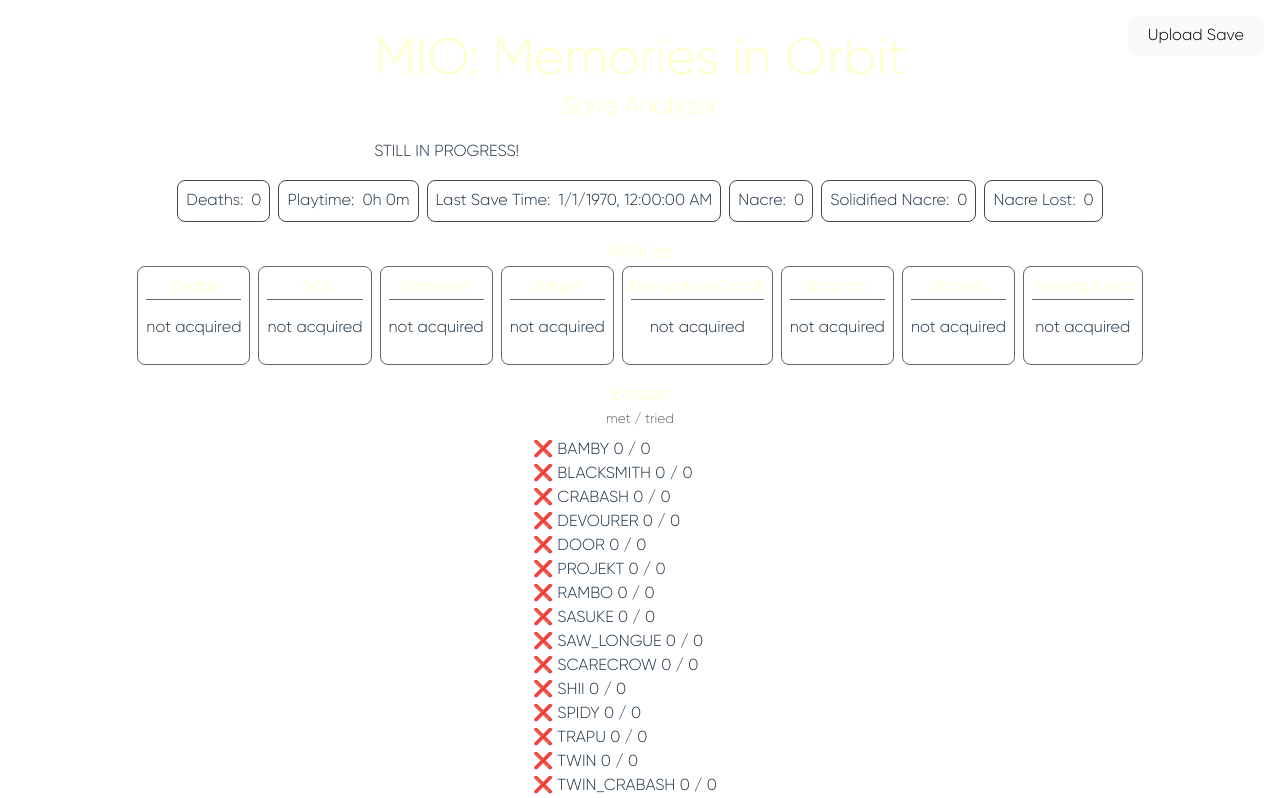
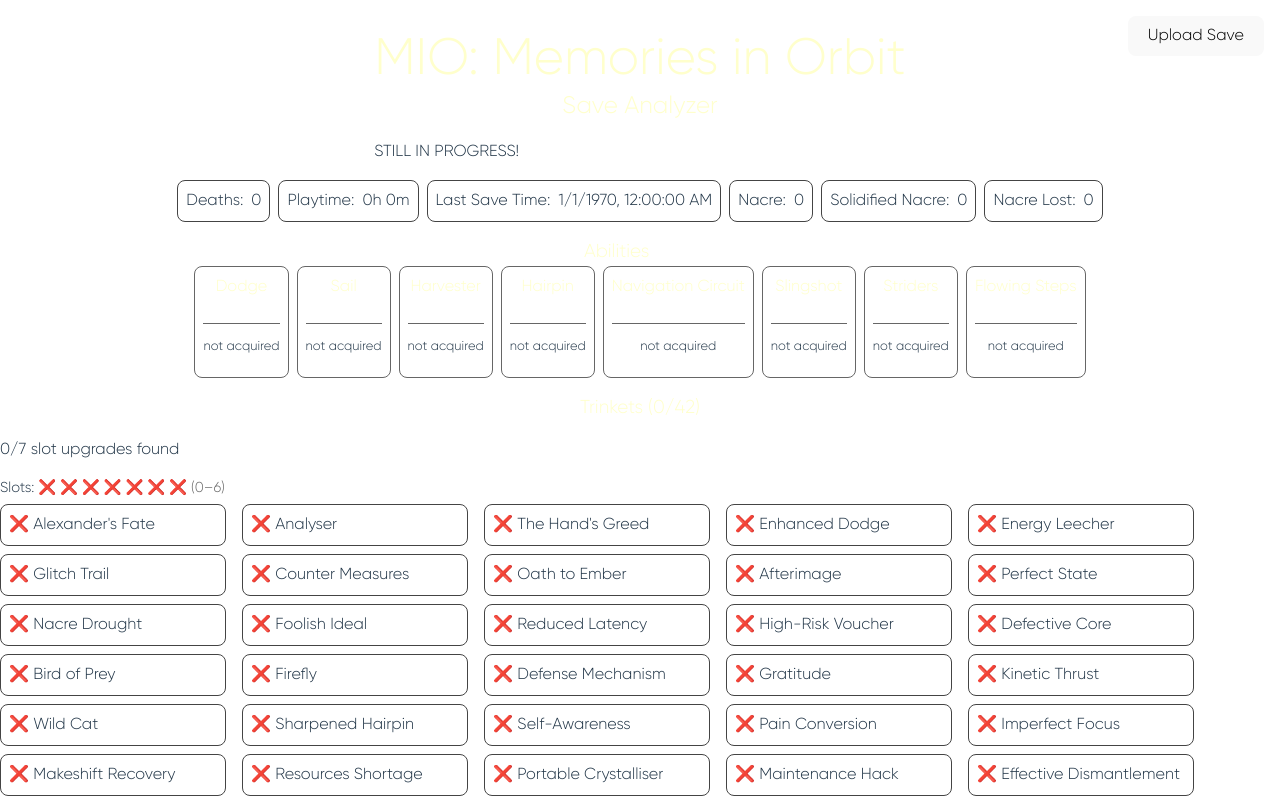
Before and after one commit to The-Black-Lodge/mio-save-analyzer, a React (Vite) app: page / in a window 1280 px wide. Shown: the top 798 px of the page. Built offline with nearby package versions, Linux system fonts and the light colour scheme.

Commit message:
ability styling

```diff
--- a/src/App.jsx
+++ b/src/App.jsx
@@ -16,8 +16,8 @@
         <SavePicker />
         <SaveStats />
         <Unlocks />
+        <Trinkets />
         <Bosses />
-        <Trinkets />
         <Candles />
         <ShieldFragments />
         <Carcasses />
--- a/src/components/Unlocks.jsx
+++ b/src/components/Unlocks.jsx
@@ -11,7 +11,9 @@
       }}
     >
       <h4>{label}</h4>
-      <p>{acquired ? "acquired" : "not acquired"}</p>
+      <p style={{ fontSize: "0.8rem" }}>
+        {acquired ? "acquired" : "not acquired"}
+      </p>
     </div>
   )
 }
@@ -28,7 +30,12 @@
         padding: "1rem",
       }}
     >
-      <h3>Abilities</h3>
+      <h3>
+        Abilities{" "}
+        <span style={{ color: "white" }}>
+          ({acquiredUnlocks.length}/{Object.keys(allUnlocks).length})
+        </span>
+      </h3>
       <div style={{ display: "flex", gap: "0.5rem" }}>
         {Object.entries(allUnlocks).map(([key, value]) => (
           <Ability
--- a/src/index.css
+++ b/src/index.css
@@ -12,7 +12,7 @@
   font-weight: 400;
 
   color-scheme: light dark;
-  color: rgba(255, 255, 255, 0.87);
+  color: white;
   background-color: #242424;
 
   font-synthesis: none;
@@ -84,6 +84,7 @@
 
 h4 {
   border-bottom: 1px solid #666;
+  min-height: 3rem;
 }
 
 ul {
```
